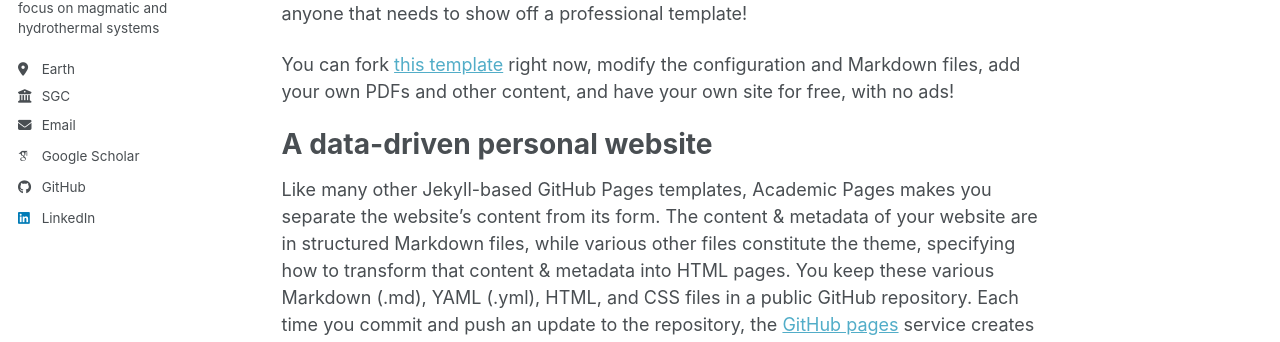
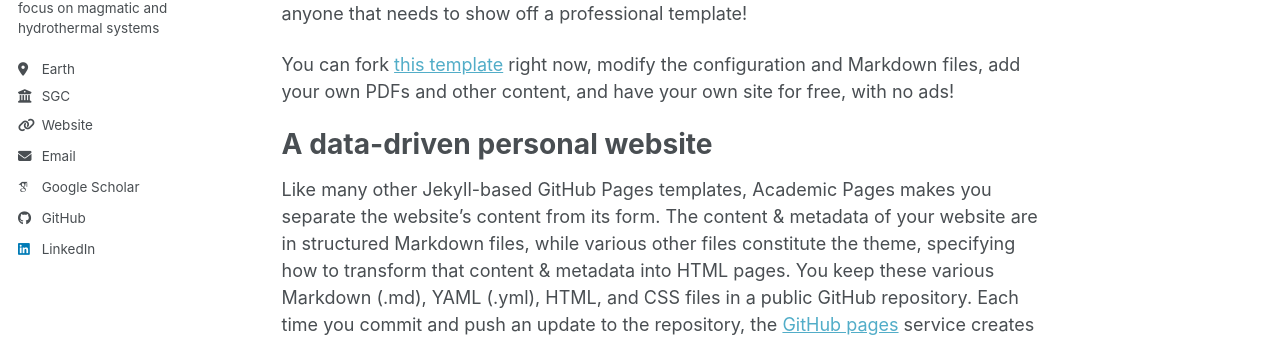
Before and after one commit to adrianperezavila/adp, a Jekyll site: the page built from _pages/about.md, in a window 1280 px wide. Shown: the part 360-702 px from the top of the page. Built offline with Jekyll 4.4.1, drawn with Linux system fonts in a browser that asks for light colours; some web fonts are replaced; a script bundle is joined from its source files by our own code; library files that are not in the unit come from our copies.

```diff
--- a/_config.yml
+++ b/_config.yml
@@ -29,7 +29,7 @@ author:
   bio              : "Geochemistry, tectonics, and mineral exploration, with a focus on magmatic and hydrothermal systems"
   location         : "Earth"
   employer         : "SGC"
-  uri              : # https://www.sgc.gov.co/
+  uri              : " https://www.sgc.gov.co/ "
   email            : "adrianperezavila@gmail.com"
 
   # Academic websites
@@ -42,7 +42,7 @@ author:
   bitbucket        : # Username - Update with your username on the site
   codepen          : # Username
   dribbble         : # Username
-  github           : "adrianperezavila"
+  github           : "/adrianperezavila"
   kaggle           : # Username
   stackoverflow    : # User number or user number and name (i.e., use "1" or "1/jeff-atwood")
 
@@ -55,7 +55,7 @@ author:
   keybase          : # Username
   instagram        : # Username
   lastfm           : # Username
-  linkedin         : "adrian-perez-avila-20b26060"
+  linkedin         : "/adrian-perez-avila-20b26060/"
   mastodon         : # URL
   medium           : # URL
   pinterest        : # Username
```
